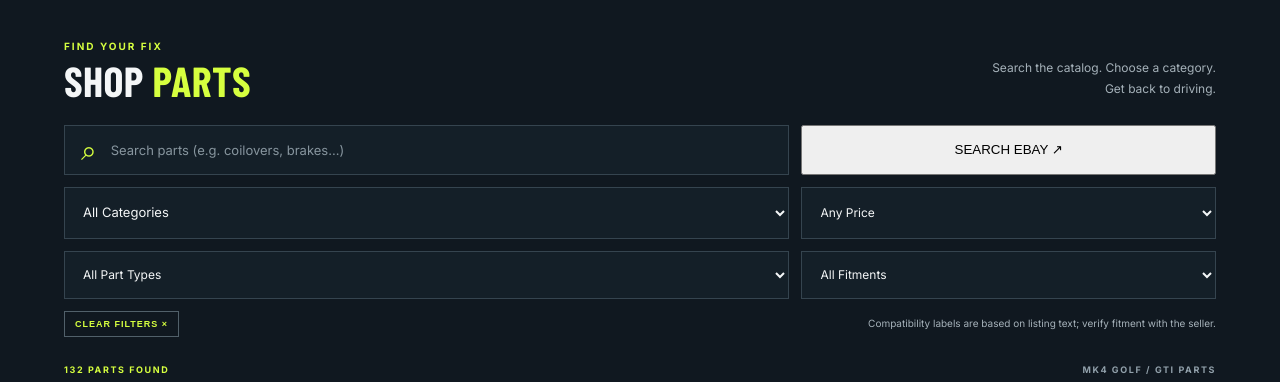
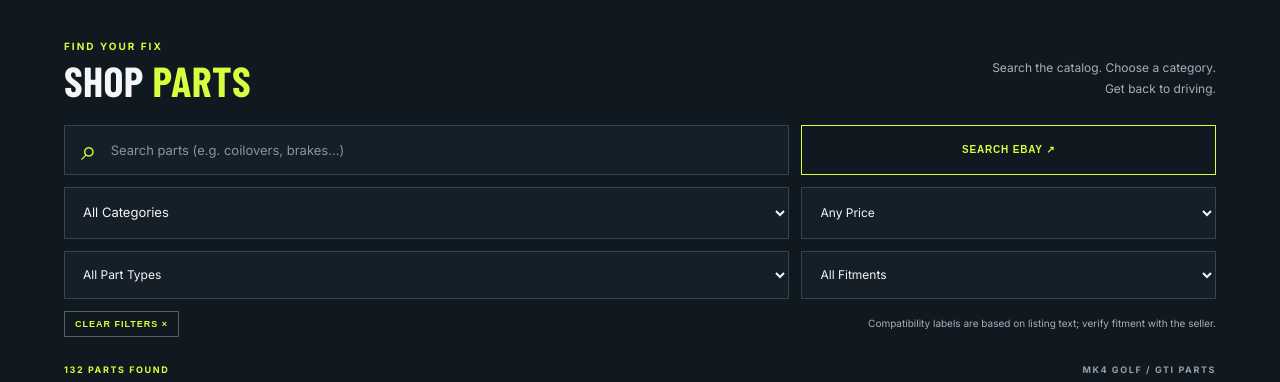
Before and after one commit to newmansawyerely-arch/Mk4-parts-site, a website: page index.html in a window 1280 px wide. Shown: the part 1080-1462 px from the top of the page. Drawn offline with nearby package versions, Linux system fonts and the light colour scheme; a web font is replaced by a local one.

Commit message:
Style external eBay search button

```diff
--- a/style.css
+++ b/style.css
@@ -144,3 +144,7 @@ select option { background:#17232d; color:white; }
  .guide-card { min-height:0; }
  #back-to-top { right:13px; bottom:16px; }
 }
+
+.search-ebay-btn { min-height:46px; padding:0 14px; border:1px solid var(--accent); background:transparent; color:var(--accent); font-size:10px; font-weight:800; letter-spacing:.8px; cursor:pointer; }
+.search-ebay-btn:hover { background:var(--accent); color:var(--bg); }
+@media(max-width:720px){ .search-ebay-btn { grid-column:1/-1; width:100%; } }
```
